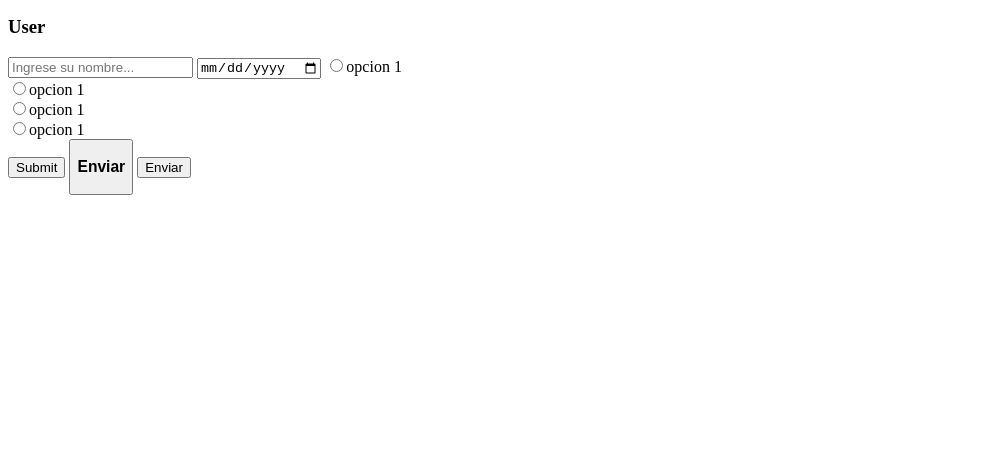
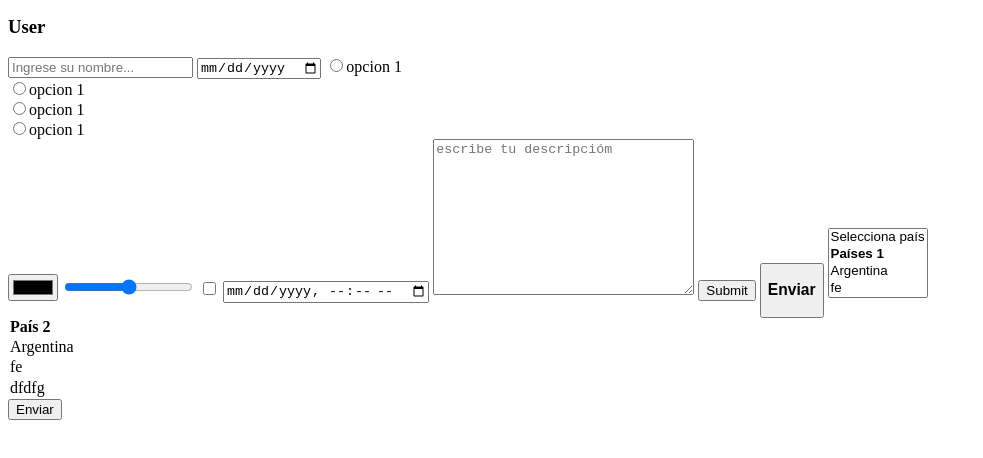
Before and after one commit to NereaFCastro/apuntes-de-clase, a plain HTML site: page APUNTES-DE-CLASE/Dia 12/index.html in a window 1280 px wide. Shown: the part 104-562 px from the top of the page, without its empty margins (0-983 px from the left). Drawn offline with Linux system fonts and the light colour scheme.

Commit message:
Update index.html

```diff
--- a/APUNTES-DE-CLASE/Dia 12/index.html
+++ b/APUNTES-DE-CLASE/Dia 12/index.html
@@ -40,17 +40,40 @@ type=reset : limpia el formulario-->
         <input type="text" placeholder="Ingrese su nombre..." maxlength="5">
         <input type="date" name="fecha">
 
-
+<!-- REVISAR CAPTURAs PANTALLA DIA 30/04 ETIQUETA ENCTYPE + id nombre de usuario, ...                                                                                                                                                                              -->
 <input type="radio" value="1" name="sabor_favorito">opcion 1 <br>
 <input type="radio" value="2" name="sabor_favorito">opcion 1 <br>
 <input type="radio" value="3" name="sabor_favorito">opcion 1 <br>
 <input type="radio" value="4" name="sabor_favorito">opcion 1 <br>
 
 
+<input type="color" name="color" value="#000">
+
+<input type="range" min="1" max="10" step="0.1">
+
+<input type="hidden" name="oculto1" value="tom">
+
+<input type="checkbox" name="Casilla1" id="">
+
+<input type="datetime-local" name="" id="">
+
+<textarea name="texto" id="" cols="30" rows="10" placeholder="escribe tu descripcióm"></textarea>
+
+
         <input type="submit">
 
         <button type="submit" onclick="Saludar()"> <h3>Enviar</h3> </button>
 
+<select name="pais[]" multiple>
+    <option value="">Selecciona país</option>
+<optgroup label="Países 1">España</optgroup>
+<option value="opcion 1">Argentina</option>
+<option value="opcion 2">fe</option>
+<option value="opcion 3">dfdfg</option></select>
+<optgroup label="País 2"></optgroup>
+<option value="opcion 4">Argentina</option>
+<option value="opcion 5">fe</option>
+<option value="opcion 6">dfdfg</option></select>
 <button>Enviar</button>
     </form>
 
```
